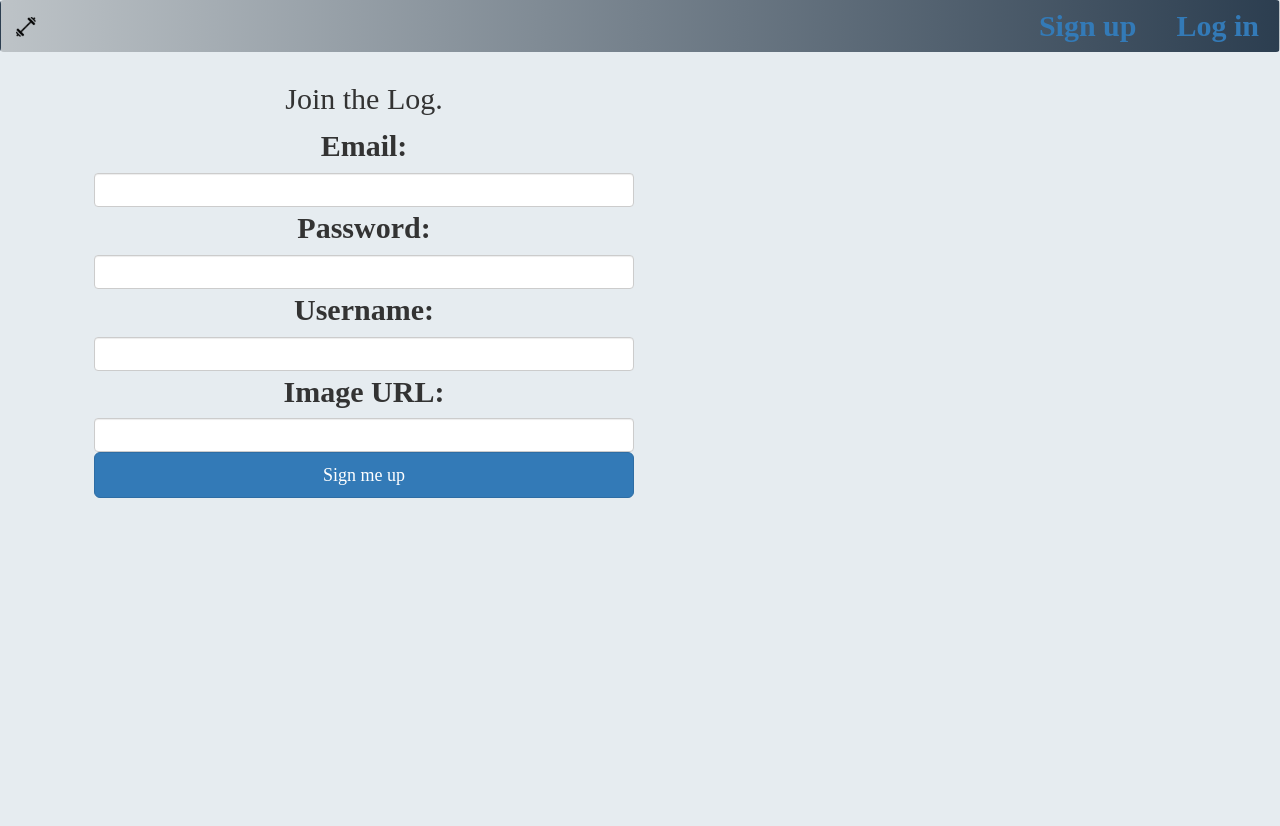
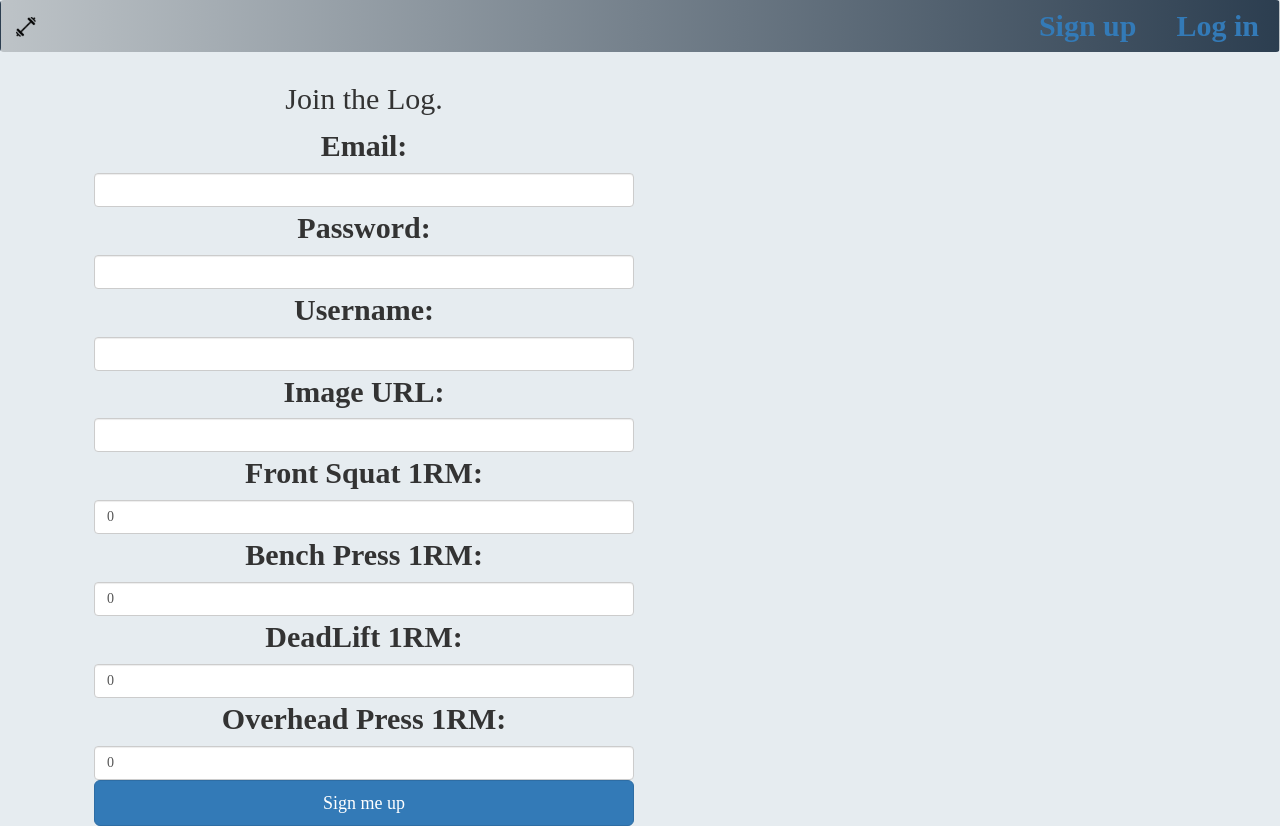
Before and after one commit to Jeremy-Mitchell89/LiftLog-react, a React (Create React App) app: page /signup in a window 1280 px wide. Before the commit the page ends 800 px from the top, so only its background shows below. Built offline with nearby package versions, Linux system fonts and the light colour scheme; a web font is replaced by a local one.

Commit message:
Added data flow to Userinfo page/redux

```diff
--- a/src/components/AuthForm.js
+++ b/src/components/AuthForm.js
@@ -7,7 +7,11 @@ export class AuthForm extends Component {
       email: "",
       username: "",
       password: "",
-      profileImageUrl: ""
+      profileImageUrl: "",
+      frontSquat: 0,
+      benchPress: 0,
+      deadLift: 0,
+      overheadPress: 0
     };
   }
   handleSubmit = e => {
@@ -91,6 +95,42 @@ export class AuthForm extends Component {
                     value={profileImageUrl}
                     type="text"
                   />
+                  <label htmlFor="front-squat">Front Squat 1RM:</label>
+                  <input
+                    className="form-control"
+                    id="front-squat"
+                    name="frontSquat"
+                    onChange={this.handleChange}
+                    value={this.state.frontSquat}
+                    type="number"
+                  />
+                  <label htmlFor="bench-press">Bench Press 1RM:</label>
+                  <input
+                    className="form-control"
+                    id="bench-press"
+                    name="benchPress"
+                    onChange={this.handleChange}
+                    value={this.state.benchPress}
+                    type="number"
+                  />
+                  <label htmlFor="deadlift">DeadLift 1RM:</label>
+                  <input
+                    className="form-control"
+                    id="deadlift"
+                    name="deadLift"
+                    onChange={this.handleChange}
+                    value={this.state.deadLift}
+                    type="number"
+                  />
+                  <label htmlFor="overhead-press">Overhead Press 1RM:</label>
+                  <input
+                    className="form-control"
+                    id="overhead-press"
+                    name="overheadPress"
+                    onChange={this.handleChange}
+                    value={this.state.overheadPress}
+                    type="number"
+                  />
                 </div>
               )}
               <button
--- a/src/components/UserInfo.js
+++ b/src/components/UserInfo.js
@@ -3,17 +3,25 @@ import React, { Component } from "react";
 class UserInfo extends Component {
   constructor(props) {
     super(props);
-    this.state = {
-      email: "",
-      username: "",
-      password: "",
-      profileImageUrl: ""
-    };
+    // this.state = {
+    //   email: "",
+    //   username: "",
+    //   password: "",
+    //   profileImageUrl: ""
+    // };
   }
   render() {
     return (
       <div>
         <h1>{this.props.currentUser.user.username}</h1>
+        <label>Front Squat 1RM</label>
+        <h1>{this.props.currentUser.user.frontSquat}</h1>
+        <label>Bench Press 1RM</label>
+        <h1>{this.props.currentUser.user.benchPress}</h1>
+        <label>DeadLift 1RM</label>
+        <h1>{this.props.currentUser.user.deadLift}</h1>
+        <label>Overhead Press 1RM</label>
+        <h1>{this.props.currentUser.user.overheadPress}</h1>
       </div>
     );
   }
--- a/src/containers/Main.js
+++ b/src/containers/Main.js
@@ -17,6 +17,7 @@ const Main = props => {
     <div className="container">
       <Switch>
         <Route
+          exact
           path="/users/:userid"
           render={props => {
             return <UserInfo currentUser={currentUser} {...props} />;
```
